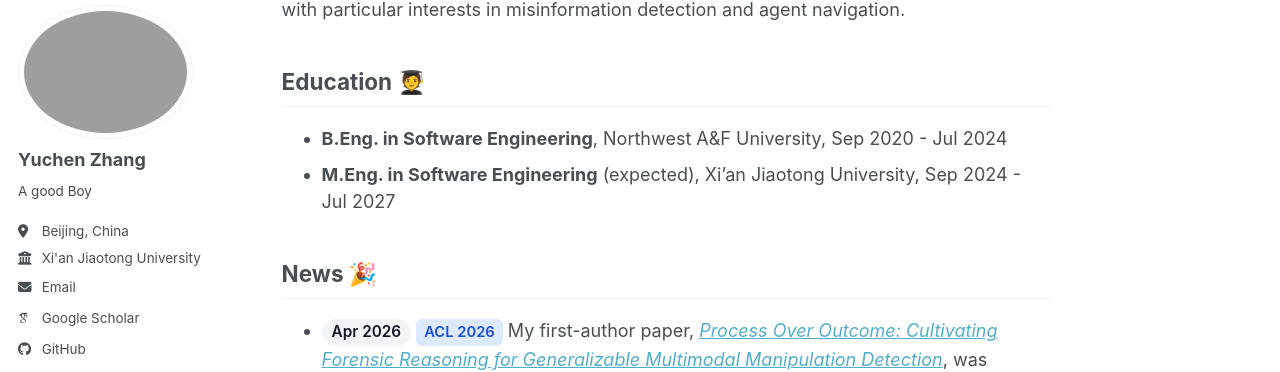
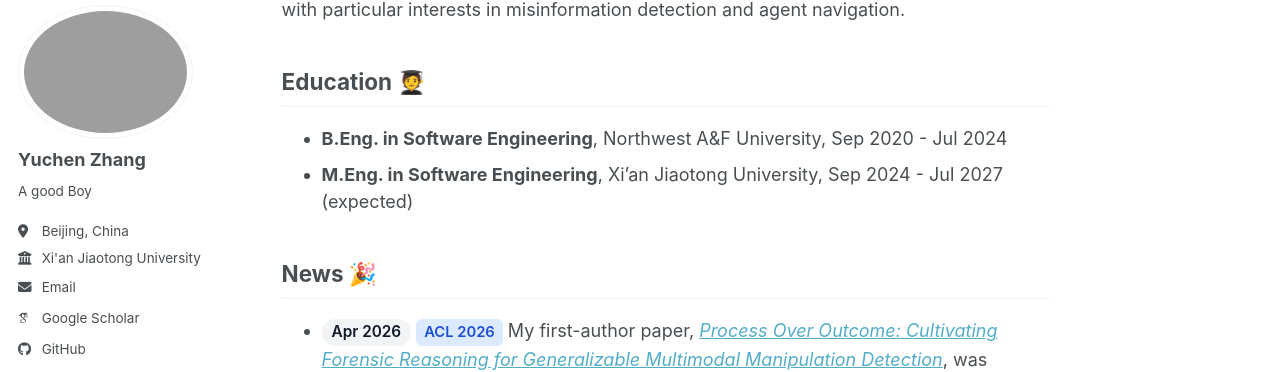
Before and after one commit to YcZhangSing/YcZhangSing.github.io, a Jekyll site: the page built from _pages/about.md, in a window 1280 px wide and 900 px high, scrolled down 314 px. Shown: the part 96-468 px from the top of the window. Built offline with Jekyll 4.4.1, drawn with Linux system fonts in a browser that asks for light colours; some web fonts are replaced; a script bundle is joined from its source files by our own code; library files that are not in the unit come from our copies.

Commit message:
add pictures

```diff
--- a/_pages/about.md
+++ b/_pages/about.md
@@ -17,7 +17,7 @@ I am currently advised by [Prof. Li Zhu](https://gr.xjtu.edu.cn/web/zhuli) at Xi
 ## Education 🧑‍🎓
 
 - **B.Eng. in Software Engineering**, Northwest A&F University, Sep 2020 - Jul 2024
-- **M.Eng. in Software Engineering** (expected), Xi'an Jiaotong University, Sep 2024 - Jul 2027
+- **M.Eng. in Software Engineering**, Xi'an Jiaotong University, Sep 2024 - Jul 2027 (expected)
 
 
 ## News 🎉
```
